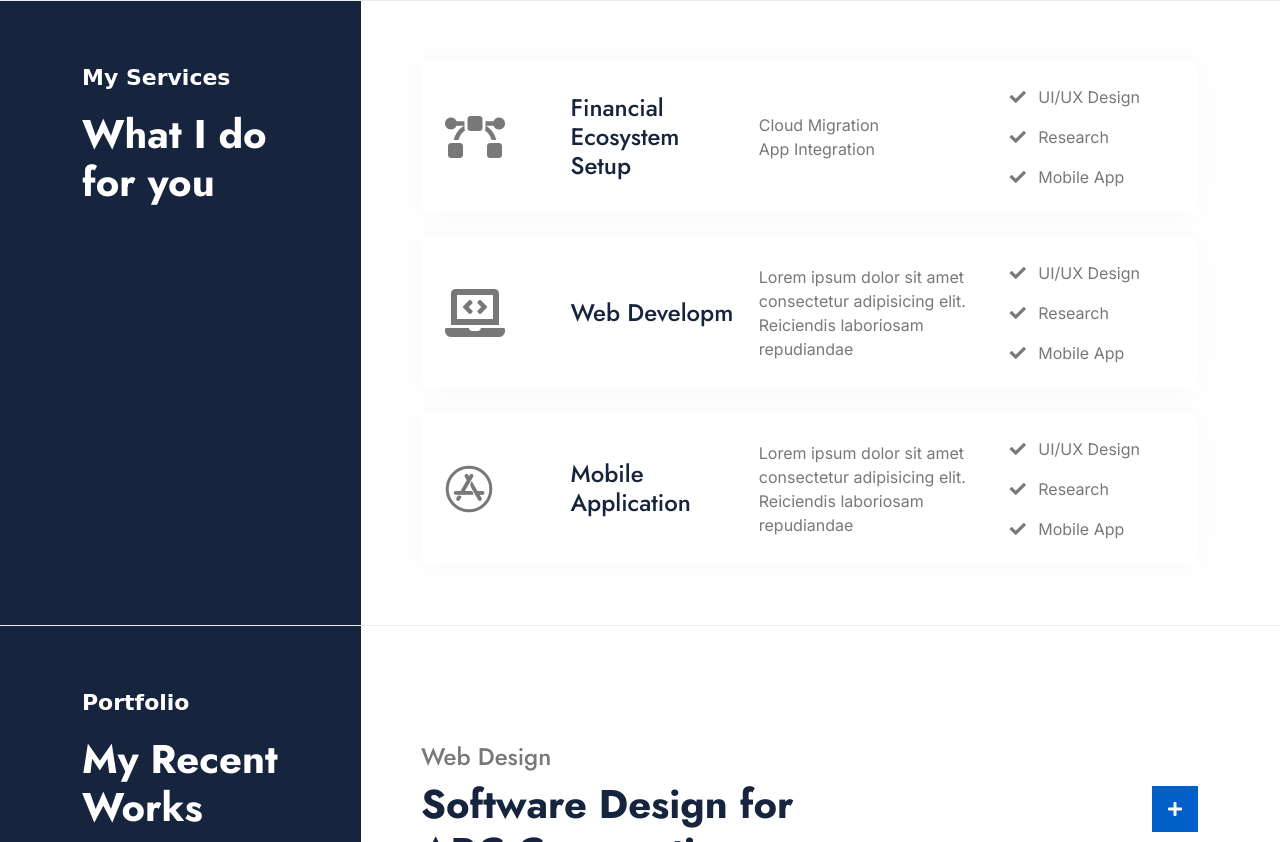
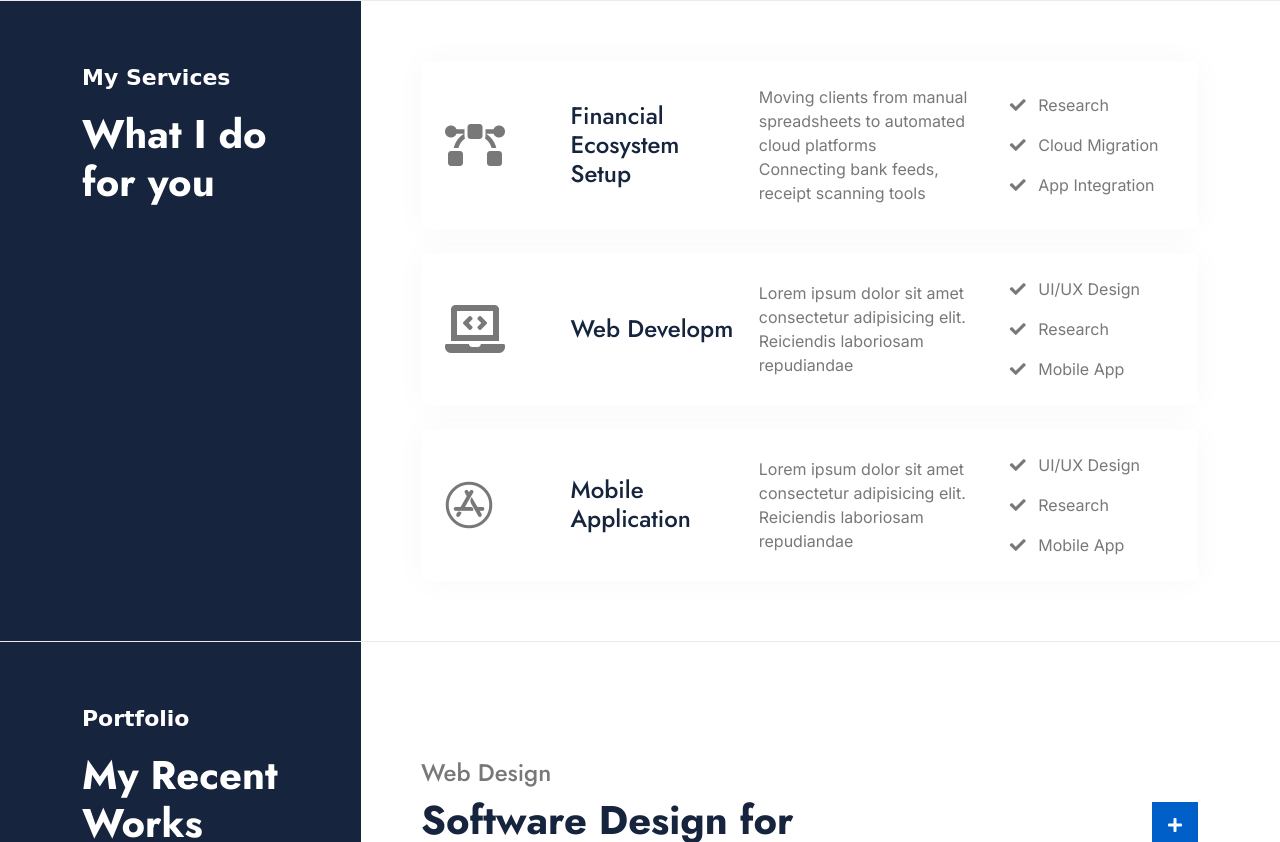
Before and after one commit to vanonshati/AMANA_JILL, a plain HTML site: page index.html in a window 1280 px wide. Shown: the part 2759-3601 px from the top of the page. Drawn offline with nearby package versions, Linux system fonts and the light colour scheme; a web font is replaced by a local one.

Commit message:
Update index.html

```diff
--- a/index.html
+++ b/index.html
@@ -318,13 +318,13 @@
                                                 <h4 class="mb-0">Financial Ecosystem Setup</h4>
                                             </div>
                                             <div class="col-xl-4">
-                                                <p class="mb-0">Cloud Migration<br>App Integration
+                                                <p class="mb-0">Moving clients from manual spreadsheets to automated cloud platforms<br>Connecting bank feeds, receipt scanning tools
                                                 </p>
                                             </div>
                                             <div class="col-xl-3">
-                                                <p><i class="fa fa-check me-2"></i> UI/UX Design</p>
-                                                <p><i class="fa fa-check me-2"></i> Research</p>
-                                                <p class="mb-0"><i class="fa fa-check me-2"></i> Mobile App</p>
+                                               <p><i class="fa fa-check me-2"></i> Research</p>
+                                                <p><i class="fa fa-check me-2"></i> Cloud Migration</p>
+                                                <p class="mb-0"><i class="fa fa-check me-2"></i> App Integration</p>
                                             </div>
                                         </div>
                                     </div>
```
